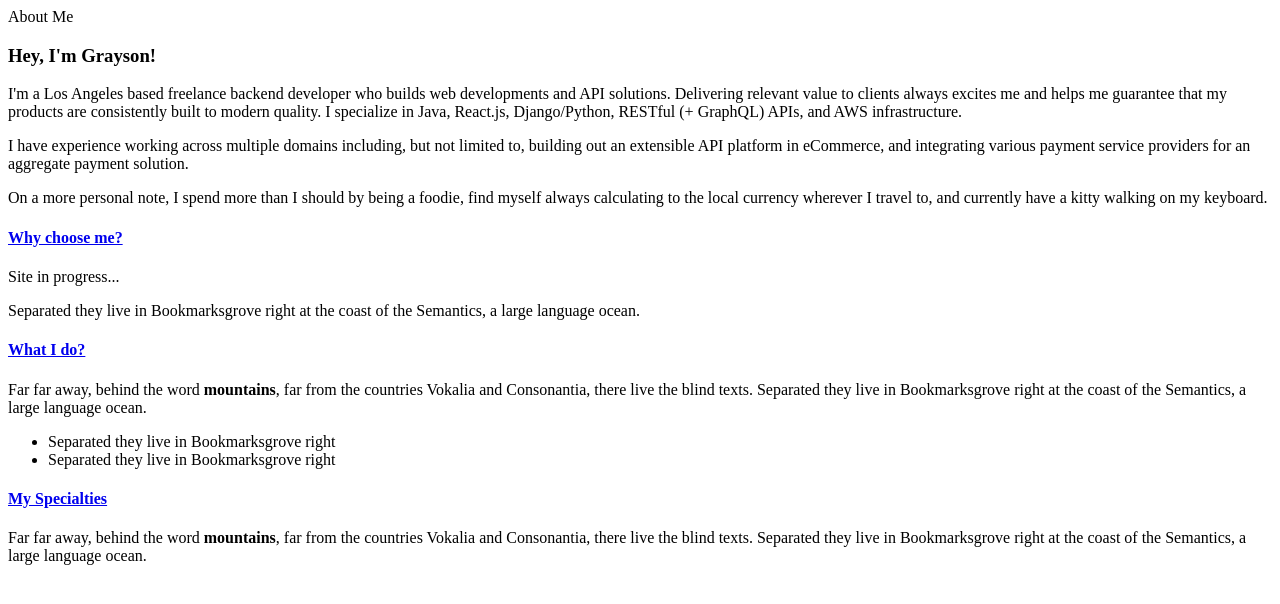
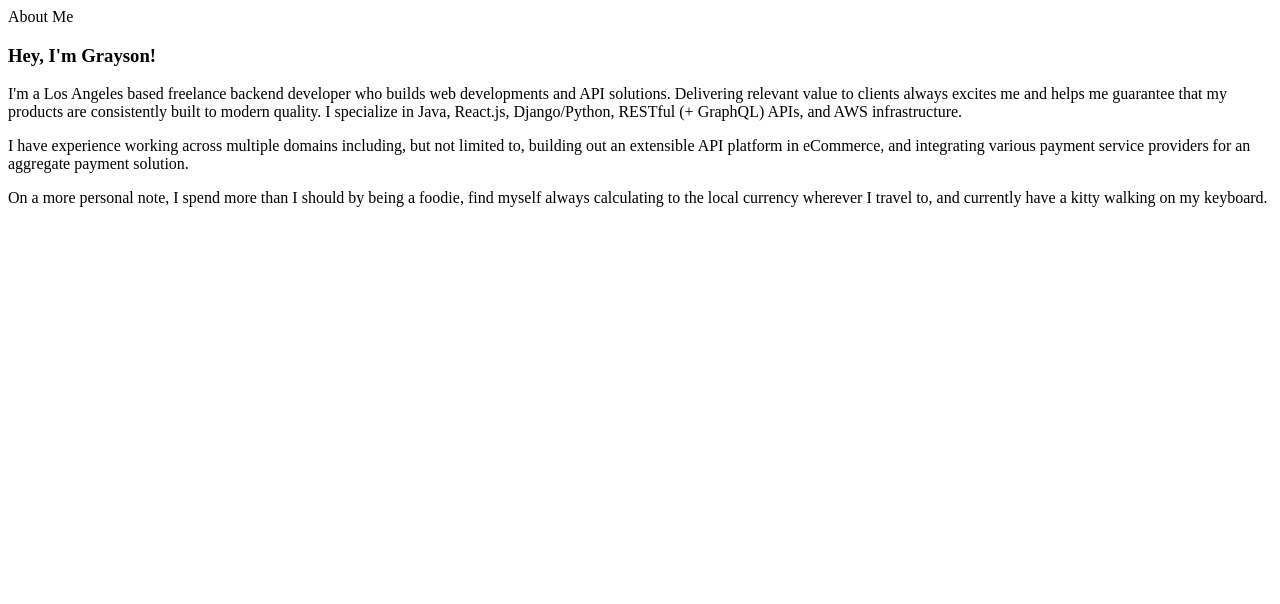
Before and after one commit to graysoncash/grayson-cash-site, a Gatsby site: page /sections/aboutMe in a window 1280 px wide. Built offline with nearby package versions, Linux system fonts and the light colour scheme; Gatsby itself is replaced by a stand-in of ours.

Commit message:
Add nordstrom experience; complete MVP

```diff
--- a/data/experience.json
+++ b/data/experience.json
@@ -1,4 +1,9 @@
 {
+  "nordstrom": [
+    "Authored Java REST services for Product data ingestion and extraction in Elasticsearch. Services improved extraction speeds by 4-5x over traditional Product database.",
+    "Deployed text analytics for sentiment analysis on product reviews on Hadoop cluster. Jobs developed using Python, Hive, Ruby, and shell scripting. Output redirected for BA analysis.",
+    "Lead for Technology Engineering Internship. Converted 55% of interns to full-time or part-time roles. Responsible for coordination of engineering managers & mentors, recruitment, and improving processes over the previous year. The internship had successfully been granted more resources by senior leadership with each year."
+  ],
   "theblacktux": [
     "Built out an API platform using Django and GraphQL to free up our frontend and provide a flexible service layer to interact with the application.",
     "Replaced and modernized our warehouse management solution to increase order accuracy, lower shipping costs, and increase the rate of delivery."
--- a/src/pages/sections/aboutMe.js
+++ b/src/pages/sections/aboutMe.js
@@ -39,118 +39,6 @@
                   </React.Fragment>
                 ))}
               </div>
-              <div className="fancy-collapse-panel">
-                <div
-                  className="panel-group"
-                  id="accordion"
-                  role="tablist"
-                  aria-multiselectable="true"
-                >
-                  <div className="panel panel-default">
-                    <div className="panel-heading" role="tab" id="headingOne">
-                      <h4 className="panel-title">
-                        <a
-                          data-toggle="collapse"
-                          data-parent="#accordion"
-                          href="#collapseOne"
-                          aria-expanded="true"
-                          aria-controls="collapseOne"
-                        >
-                          Why choose me?
-                        </a>
-                      </h4>
-                    </div>
-                    <div
-                      id="collapseOne"
-                      className="panel-collapse collapse in"
-                      role="tabpanel"
-                      aria-labelledby="headingOne"
-                    >
-                      <div className="panel-body">
-                        <div className="row">
-                          <div className="col-md-6">
-                            <p>Site in progress...</p>
-                          </div>
-                          <div className="col-md-6">
-                            <p>
-                              Separated they live in Bookmarksgrove right at the
-                              coast of the Semantics, a large language ocean.
-                            </p>
-                          </div>
-                        </div>
-                      </div>
-                    </div>
-                  </div>
-                  <div className="panel panel-default">
-                    <div className="panel-heading" role="tab" id="headingTwo">
-                      <h4 className="panel-title">
-                        <a
-                          className="collapsed"
-                          data-toggle="collapse"
-                          data-parent="#accordion"
-                          href="#collapseTwo"
-                          aria-expanded="false"
-                          aria-controls="collapseTwo"
-                        >
-                          What I do?
-                        </a>
-                      </h4>
-                    </div>
-                    <div
-                      id="collapseTwo"
-                      className="panel-collapse collapse"
-                      role="tabpanel"
-                      aria-labelledby="headingTwo"
-                    >
-                      <div className="panel-body">
-                        <p>
-                          Far far away, behind the word{" "}
-                          <strong>mountains</strong>, far from the countries
-                          Vokalia and Consonantia, there live the blind texts.
-                          Separated they live in Bookmarksgrove right at the
-                          coast of the Semantics, a large language ocean.
-                        </p>
-                        <ul>
-                          <li>Separated they live in Bookmarksgrove right</li>
-                          <li>Separated they live in Bookmarksgrove right</li>
-                        </ul>
-                      </div>
-                    </div>
-                  </div>
-                  <div className="panel panel-default">
-                    <div className="panel-heading" role="tab" id="headingThree">
-                      <h4 className="panel-title">
-                        <a
-                          className="collapsed"
-                          data-toggle="collapse"
-                          data-parent="#accordion"
-                          href="#collapseThree"
-                          aria-expanded="false"
-                          aria-controls="collapseThree"
-                        >
-                          My Specialties
-                        </a>
-                      </h4>
-                    </div>
-                    <div
-                      id="collapseThree"
-                      className="panel-collapse collapse"
-                      role="tabpanel"
-                      aria-labelledby="headingThree"
-                    >
-                      <div className="panel-body">
-                        <p>
-                          Far far away, behind the word{" "}
-                          <strong>mountains</strong>, far from the countries
-                          Vokalia and Consonantia, there live the blind texts.
-                          Separated they live in Bookmarksgrove right at the
-                          coast of the Semantics, a large language ocean.
-                        </p>
-                      </div>
-                    </div>
-                  </div>
-                </div>
-              </div>
             </div>
           </div>
         </div>
--- a/src/pages/sections/experience.js
+++ b/src/pages/sections/experience.js
@@ -70,7 +70,11 @@
                 <div className="colorlib-text experience-entry">
                   <h3>Nordstrom</h3>
                   <h4>June 2014 - January 2016</h4>
-                  <p>Site in progress...</p>
+                  {experienceContent.nordstrom.map((s, i) => (
+                    <React.Fragment key={`experience-nordstrom-p-${i}`}>
+                      <p>- {s}</p>
+                    </React.Fragment>
+                  ))}
                 </div>
               </div>
             </div>
```
